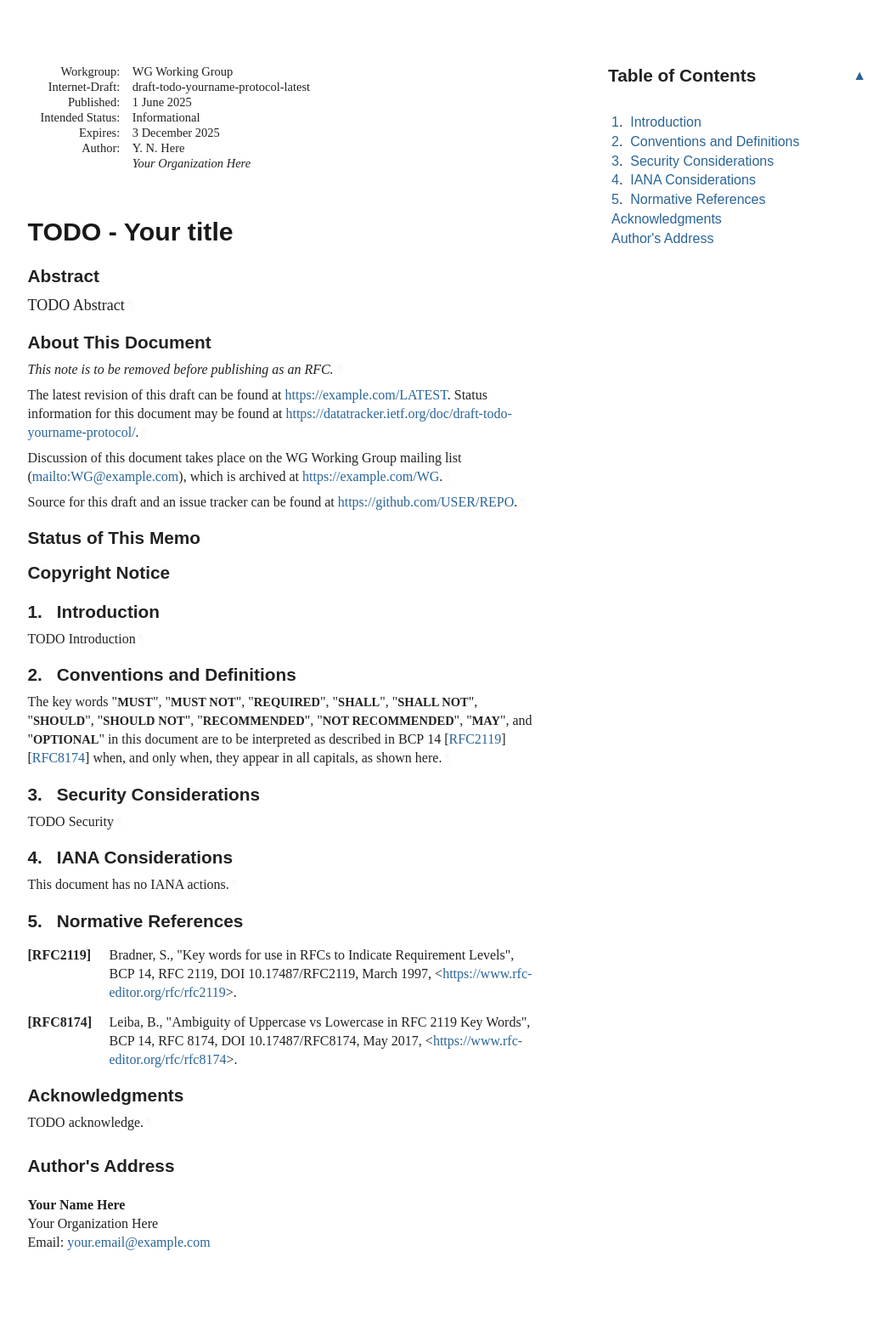
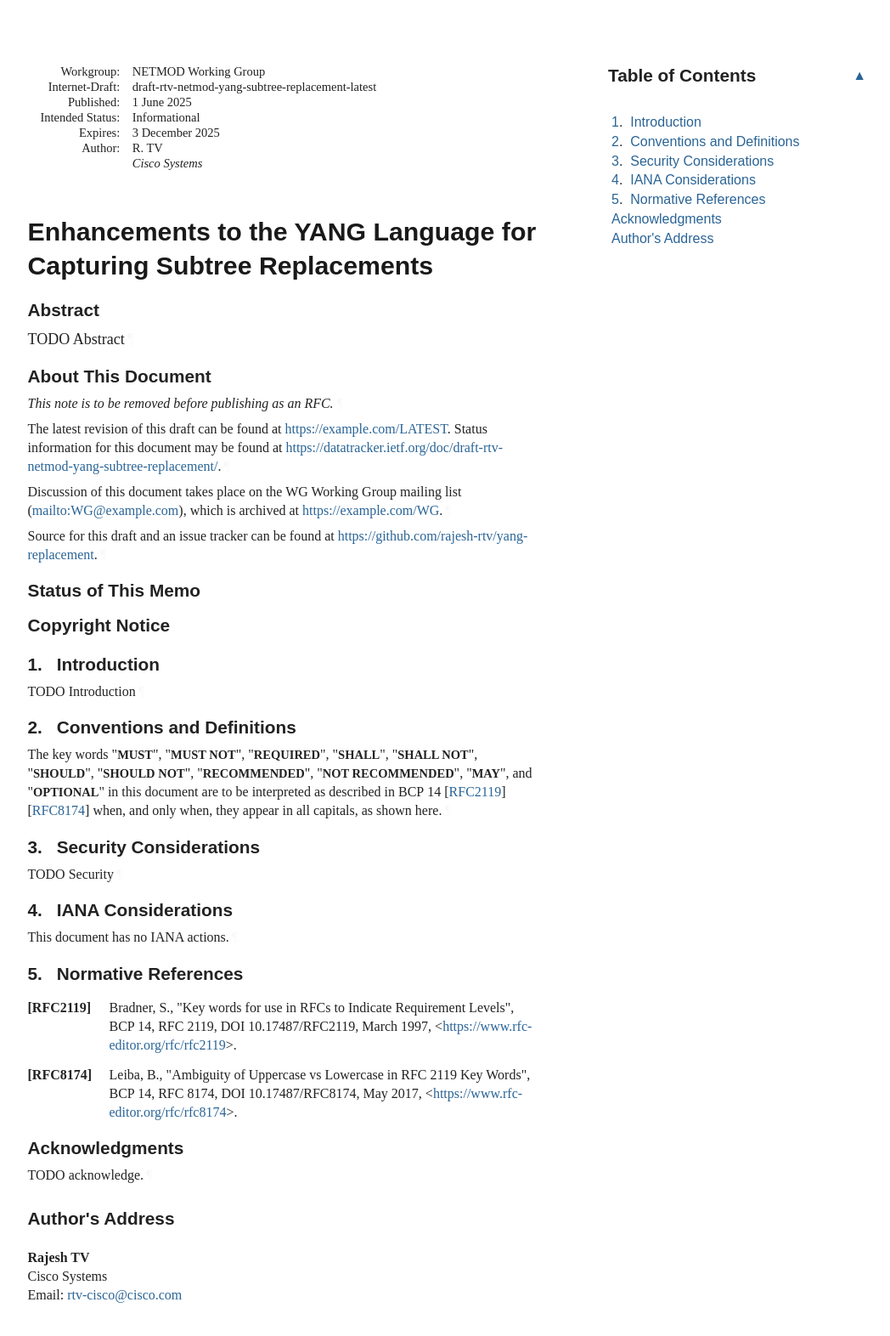
Before and after one commit to rajesh-rtv/yang-replacement, a plain HTML site: page draft-rtv-netmod-yang-subtree-replacement.html in a window 1280 px wide. Shown: the whole page at 85% size, without its empty margins (92-1140 px from the left). Drawn offline with Linux system fonts and the light colour scheme; a web font is replaced by a local one.

Commit message:
Script updating gh-pages from 1e23812. [ci skip]

```diff
--- a/draft-todo-yourname-protocol.html
+++ b/draft-rtv-netmod-yang-subtree-replacement.html
@@ -4,8 +4,8 @@
 <meta charset="utf-8">
 <meta content="Common,Latin" name="scripts">
 <meta content="initial-scale=1.0" name="viewport">
-<title>TODO - Your title</title>
-<meta content="Your Name Here" name="author">
+<title>Enhancements to the YANG Language for Capturing Subtree Replacements</title>
+<meta content="Rajesh TV" name="author">
 <meta content="
        TODO Abstract
     " name="description">
@@ -13,7 +13,7 @@
 <meta content="next generation" name="keyword">
 <meta content="unicorn" name="keyword">
 <meta content="sparkling distributed ledger" name="keyword">
-<meta content="draft-todo-yourname-protocol-latest" name="ietf.draft">
+<meta content="draft-rtv-netmod-yang-subtree-replacement-latest" name="ietf.draft">
 <!-- Generator version information:
   xml2rfc 3.28.1
     Python 3.12.10
@@ -29,7 +29,7 @@
     setuptools 70.3.0
     wcwidth 0.2.13
 -->
-<link href="draft-todo-yourname-protocol.xml" rel="alternate" type="application/rfc+xml">
+<link href="draft-rtv-netmod-yang-subtree-replacement.xml" rel="alternate" type="application/rfc+xml">
 <link href="#copyright" rel="license">
 <style type="text/css">@font-face {
   font-family: 'Lora';
@@ -1045,11 +1045,11 @@ svg :is([fill="white"], [fill^="#fff"]) {
 <table class="ears">
 <thead><tr>
 <td class="left">Internet-Draft</td>
-<td class="center">TODO - Abbreviation</td>
+<td class="center">YANG Subtree Replacements</td>
 <td class="right">June 2025</td>
 </tr></thead>
 <tfoot><tr>
-<td class="left">Here</td>
+<td class="left">TV</td>
 <td class="center">Expires 3 December 2025</td>
 <td class="right">[Page]</td>
 </tr></tfoot>
@@ -1058,9 +1058,9 @@ svg :is([fill="white"], [fill^="#fff"]) {
 <div id="internal-metadata" class="document-information">
 <dl id="identifiers">
 <dt class="label-workgroup">Workgroup:</dt>
-<dd class="workgroup">WG Working Group</dd>
+<dd class="workgroup">NETMOD Working Group</dd>
 <dt class="label-internet-draft">Internet-Draft:</dt>
-<dd class="internet-draft">draft-todo-yourname-protocol-latest</dd>
+<dd class="internet-draft">draft-rtv-netmod-yang-subtree-replacement-latest</dd>
 <dt class="label-published">Published:</dt>
 <dd class="published">
 <time datetime="2025-06-01" class="published">1 June 2025</time>
@@ -1072,13 +1072,13 @@ svg :is([fill="white"], [fill^="#fff"]) {
 <dt class="label-authors">Author:</dt>
 <dd class="authors">
 <div class="author">
-      <div class="author-name">Y. N. Here</div>
-<div class="org">Your Organization Here</div>
+      <div class="author-name">R. TV</div>
+<div class="org">Cisco Systems</div>
 </div>
 </dd>
 </dl>
 </div>
-<h1 id="title">TODO - Your title</h1>
+<h1 id="title">Enhancements to the YANG Language for Capturing Subtree Replacements</h1>
 <section id="section-abstract">
       <h2 id="abstract"><a href="#abstract" class="selfRef">Abstract</a></h2>
 <p id="section-abstract-1">TODO Abstract<a href="#section-abstract-1" class="pilcrow">¶</a></p>
@@ -1090,13 +1090,13 @@ svg :is([fill="white"], [fill^="#fff"]) {
 <p id="section-note.1-1">This note is to be removed before publishing as an RFC.<a href="#section-note.1-1" class="pilcrow">¶</a></p>
 <p id="section-note.1-2">
         The latest revision of this draft can be found at <span><a href="https://example.com/LATEST">https://example.com/LATEST</a></span>.
-        Status information for this document may be found at <span><a href="https://datatracker.ietf.org/doc/draft-todo-yourname-protocol/">https://datatracker.ietf.org/doc/draft-todo-yourname-protocol/</a></span>.<a href="#section-note.1-2" class="pilcrow">¶</a></p>
+        Status information for this document may be found at <span><a href="https://datatracker.ietf.org/doc/draft-rtv-netmod-yang-subtree-replacement/">https://datatracker.ietf.org/doc/draft-rtv-netmod-yang-subtree-replacement/</a></span>.<a href="#section-note.1-2" class="pilcrow">¶</a></p>
 <p id="section-note.1-3">
         Discussion of this document takes place on the
         WG Working Group mailing list (<span><a href="mailto:WG@example.com">mailto:WG@example.com</a></span>),
         which is archived at <span><a href="https://example.com/WG">https://example.com/WG</a></span>.<a href="#section-note.1-3" class="pilcrow">¶</a></p>
 <p id="section-note.1-4">Source for this draft and an issue tracker can be found at
-        <span><a href="https://github.com/USER/REPO">https://github.com/USER/REPO</a></span>.<a href="#section-note.1-4" class="pilcrow">¶</a></p>
+        <span><a href="https://github.com/rajesh-rtv/yang-replacement">https://github.com/rajesh-rtv/yang-replacement</a></span>.<a href="#section-note.1-4" class="pilcrow">¶</a></p>
 </section>
 <div id="status-of-memo">
 <section id="section-boilerplate.1">
@@ -1237,11 +1237,11 @@ appear in all capitals, as shown here.<a href="#section-2-1" class="pilcrow">¶<
 <a href="#name-authors-address" class="section-name selfRef">Author's Address</a>
       </h2>
 <address class="vcard">
-        <div dir="auto" class="left"><span class="fn nameRole">Your Name Here</span></div>
-<div dir="auto" class="left"><span class="org">Your Organization Here</span></div>
+        <div dir="auto" class="left"><span class="fn nameRole">Rajesh TV</span></div>
+<div dir="auto" class="left"><span class="org">Cisco Systems</span></div>
 <div class="email">
 <span>Email:</span>
-<a href="mailto:your.email@example.com" class="email">your.email@example.com</a>
+<a href="mailto:rtv-cisco@cisco.com" class="email">rtv-cisco@cisco.com</a>
 </div>
 </address>
 </section>
```
Also changed, not shown: index.html (+4 -4 lines), draft-rtv-netmod-yang-subtree-replacement.txt.
